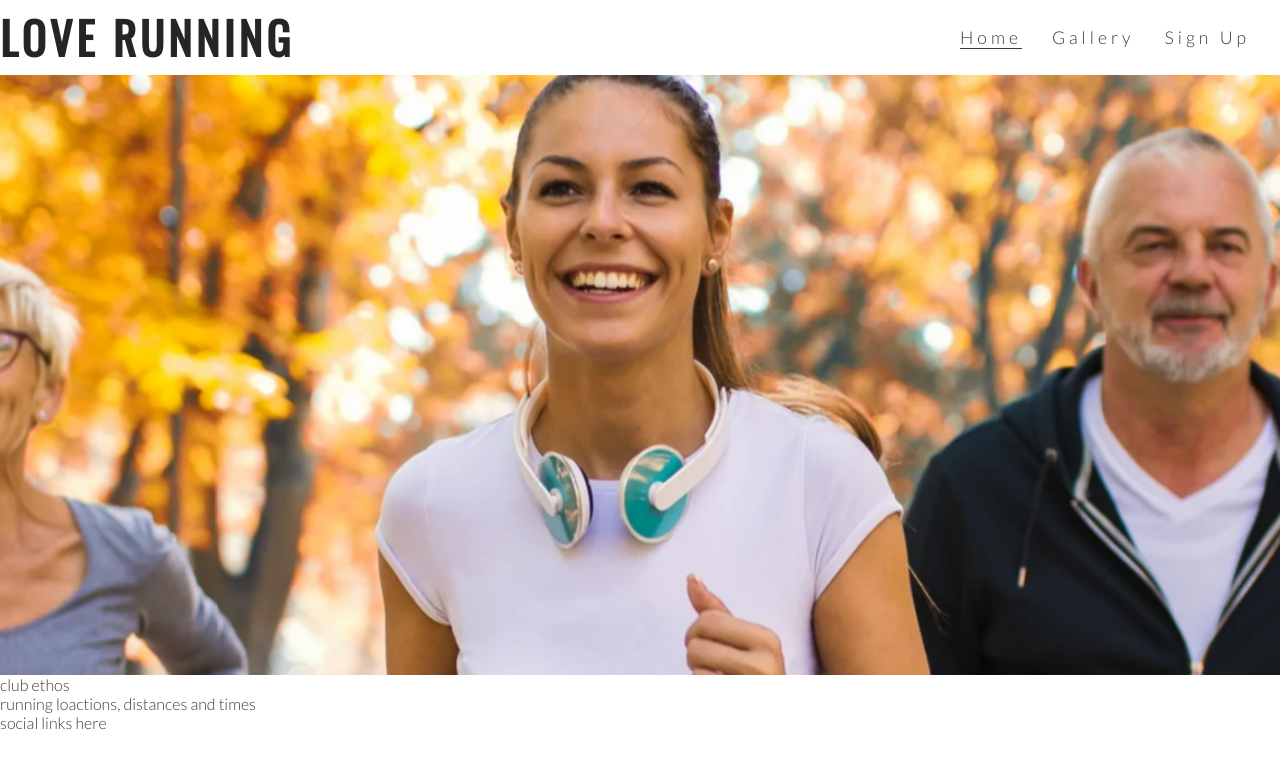
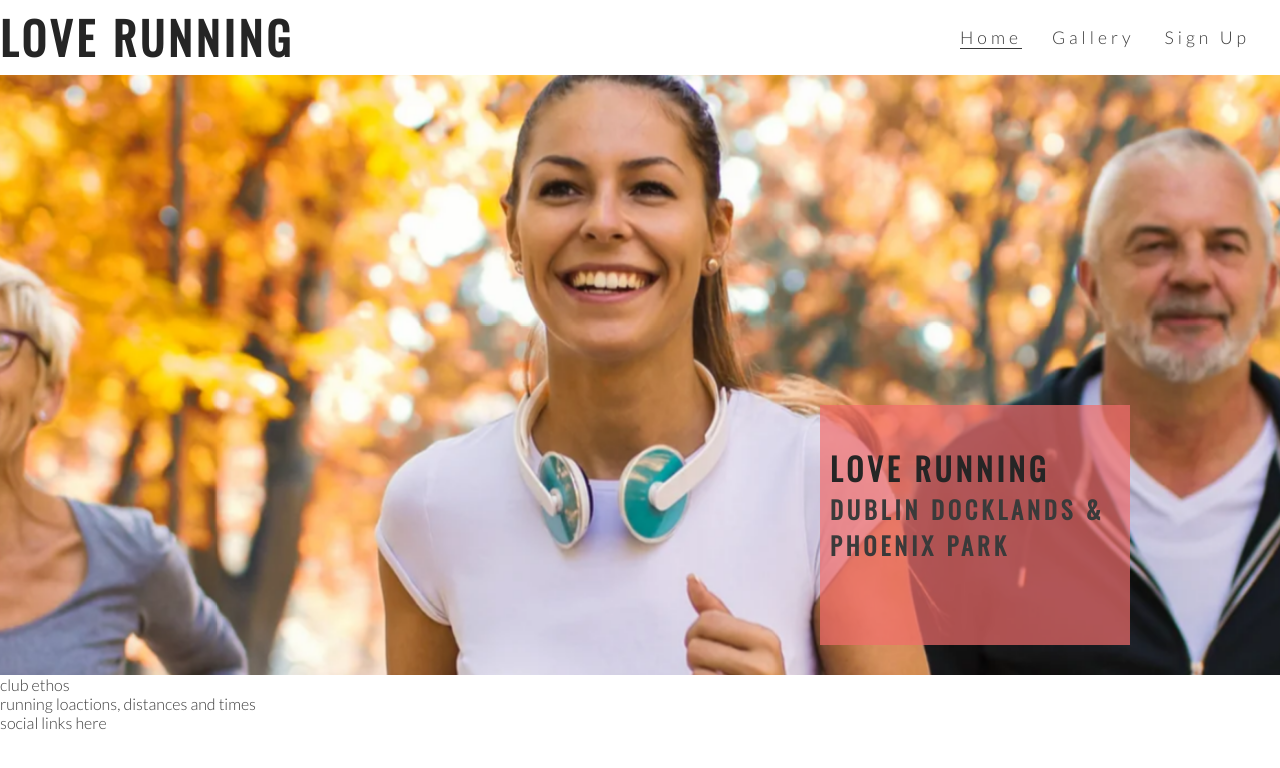
Before and after one commit to mmunson94/love-running, a plain HTML site: page index.html in a window 1280 px wide. Drawn offline with nearby package versions, Linux system fonts and the light colour scheme.

Commit message:
Add cover text and style

```diff
--- a/assets/css/style.css
+++ b/assets/css/style.css
@@ -13,7 +13,7 @@ body {
 }
 
 h1, h2 {
-    font-family: oswald, sans sans-serif;
+    font-family: Oswald, sans-serif;
     text-transform: uppercase;
     letter-spacing: 4px;
     color: #252525;
@@ -56,6 +56,12 @@ h1, h2 {
     height: 600px;
     width: 100%;
     overflow: hidden;
+
+    position: relative;
+}
+
+#cover-text #cover-text h2 {
+    color: #fff;
 }
 
 #hero-image {
@@ -75,3 +81,22 @@ h1, h2 {
         transform: scale(1.1);
     }
 }
+
+#cover-text {
+    font-size: 130%;
+    font-family: Oswald, sans-serif;
+    text-transform: uppercase;
+    letter-spacing: 4px;
+
+    width: 300px;
+    height: 200px;
+
+    padding-top: 40px;
+    padding-left: 10px;
+
+    background-color: rgba(241, 109, 107, .7);
+    bottom: 30px;
+    right: 150px;
+
+    position: absolute;
+}
--- a/index.html
+++ b/index.html
@@ -31,6 +31,10 @@
     </header>
     <section id="hero-outer">
         <div id="hero-image"></div>
+        <div id="cover-text">
+            <h2>Love Running</h2>
+            <h3>Dublin Docklands & Phoenix Park</h3>
+        </div>
     </section>
     <section>
         club ethos
```
